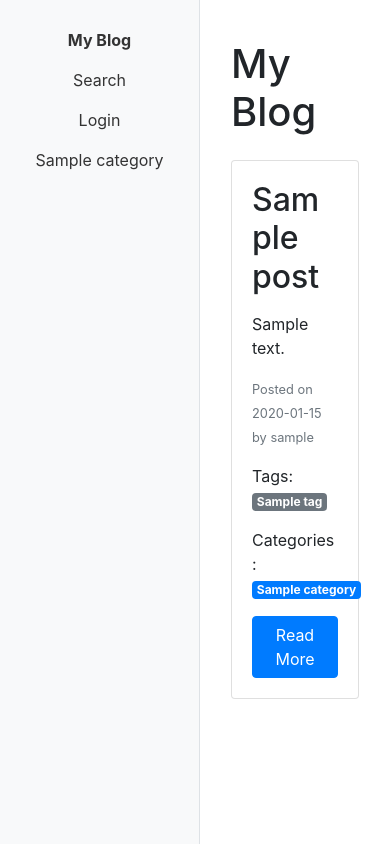
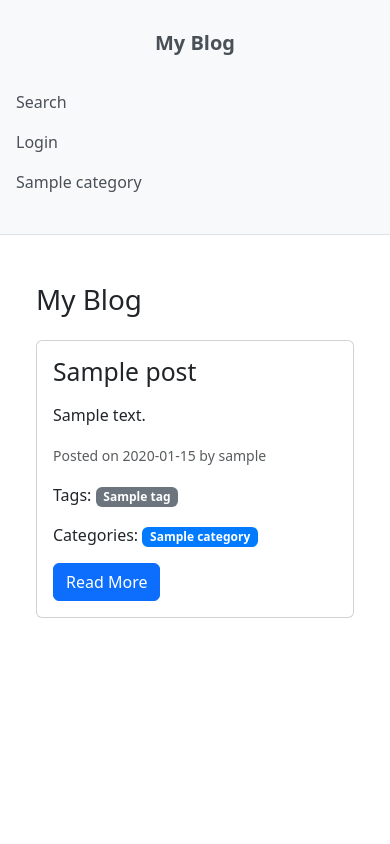
Before and after one commit to CHMGhost/TinyType, a Flask app: page / in a window 390 px wide. Run offline with Flask 3, Linux system fonts and the light colour scheme; tables that the repository leaves empty hold one stand-in row (values such as "Sample post"); some libraries are stand-ins or nearby versions.

Commit message:
Add support for bootstrap

```diff
--- a/app.py
+++ b/app.py
@@ -41,8 +41,8 @@ login_manager = LoginManager(app)
 login_manager.login_view = 'login'
 
 # Fetch admin credentials
-ADMIN_USERNAME = os.getenv('ADMIN_USERNAME')
-ADMIN_PASSWORD = os.getenv('ADMIN_PASSWORD') or 'dummy_password'  # Use 'dummy_password' if ADMIN_PASSWORD is None
+ADMIN_USERNAME = os.getenv('FLASK_ADMIN_USERNAME')
+ADMIN_PASSWORD = os.getenv('FLASK_ADMIN_PASSWORD') or 'dummy_password'  # Use 'dummy_password' if ADMIN_PASSWORD is None
 ADMIN_PASSWORD_HASH = generate_password_hash(ADMIN_PASSWORD)
 
 UPLOAD_FOLDER = 'static/uploads'
--- a/requirements.txt
+++ b/requirements.txt
@@ -10,3 +10,4 @@ python-dotenv>=1.0.1
 flask-talisman>=1.1.0
 Markdown>=3.7
 bleach>=6.2.0
+flask-bootstrap>=3.3.7.0
--- a/static/css/style.css
+++ b/static/css/style.css
@@ -1,15 +1,16 @@
+/* Base Layout */
 body {
     display: grid;
-    grid-template-columns: 200px 1fr; /* Sidebar and main content */
-    grid-template-rows: 100vh; /* Full height */
+    grid-template-columns: 250px 1fr; /* Slightly wider sidebar for Bootstrap components */
+    grid-template-rows: 100vh;
     margin: 0;
-    overflow-x: hidden; /* Prevent horizontal scrolling */
+    overflow-x: hidden;
 }
 
+/* Sidebar */
 .sidebar {
     background-color: #f8f9fa;
     border-right: 1px solid #dee2e6;
-    text-align: center;
     padding-top: 20px;
     overflow-y: auto;
 }
@@ -19,35 +20,110 @@ body {
     justify-content: center;
     align-items: center;
     padding: 0 20px;
+    margin-bottom: 1rem;
 }
 
 .sidebar .header .title {
-    font-size: 1em; /* Font size */
-    font-weight: bold;
+    font-size: 1.25rem;
+    font-weight: 600;
+    color: #212529;
+    text-decoration: none;
 }
 
+/* Sidebar Links */
 .sidebar a {
     display: block;
-    padding: 8px 0;
+    padding: 0.5rem 1rem;
     text-decoration: none;
-    font-size: 1em; /* Font size */
-    color: #333;
+    color: #495057;
+    transition: color 0.15s ease-in-out, background-color 0.15s ease-in-out;
 }
 
 .sidebar a:hover {
-    color: #575757;
+    color: #0d6efd;
+    background-color: rgba(13, 110, 253, 0.1);
 }
 
+/* Main Content */
 .main-content {
-    padding: 16px;
-    overflow-y: auto; /* Ensure content is scrollable if too long */
+    padding: 1.5rem;
+    overflow-y: auto;
 }
 
+/* Search Form */
 .search-form {
     display: none;
-    margin-top: 10px;
+    padding: 0 1rem;
+    margin-top: 0.5rem;
+    margin-bottom: 1rem;
 }
 
 .show-search {
     display: block !important;
 }
+
+/* Bootstrap Overrides and Extensions */
+/* Forms */
+.form-control {
+    border-radius: 0.375rem;
+}
+
+/* Cards */
+.card {
+    border-radius: 0.5rem;
+    margin-bottom: 1rem;
+    border: 1px solid rgba(0,0,0,.125);
+}
+
+/* Buttons */
+.btn {
+    border-radius: 0.375rem;
+}
+
+/* Category Badges */
+.badge {
+    font-weight: 500;
+    padding: 0.35em 0.65em;
+}
+
+/* Responsive Design */
+@media (max-width: 768px) {
+    body {
+        grid-template-columns: 1fr; /* Stack on mobile */
+        grid-template-rows: auto 1fr;
+    }
+
+    .sidebar {
+        border-right: none;
+        border-bottom: 1px solid #dee2e6;
+        padding-bottom: 1rem;
+    }
+}
+
+/* Post Content */
+.markdown-content {
+    line-height: 1.6;
+    color: #212529;
+}
+
+.markdown-content h1,
+.markdown-content h2,
+.markdown-content h3,
+.markdown-content h4,
+.markdown-content h5,
+.markdown-content h6 {
+    margin-top: 1.5rem;
+    margin-bottom: 1rem;
+}
+
+/* Post Metadata */
+.post-metadata {
+    color: #6c757d;
+    margin-bottom: 1rem;
+}
+
+/* Category and Tag Lists */
+.post-tags,
+.post-categories {
+    margin: 1rem 0;
+}
--- a/templates/base.html
+++ b/templates/base.html
@@ -7,6 +7,9 @@
     <link rel="stylesheet" href="https://stackpath.bootstrapcdn.com/bootstrap/4.5.2/css/bootstrap.min.css">
     <link rel="stylesheet" href="https://cdnjs.cloudflare.com/ajax/libs/tagify/3.23.0/tagify.css">
     <link rel="stylesheet" href="{{ url_for('static', filename='css/style.css') }}">
+    <!-- Bootstrap 5 CSS -->
+    <link href="https://cdn.jsdelivr.net/npm/bootstrap@5.3.2/dist/css/bootstrap.min.css" rel="stylesheet">
+
 </head>
 <body>
     <div class="sidebar">
```
